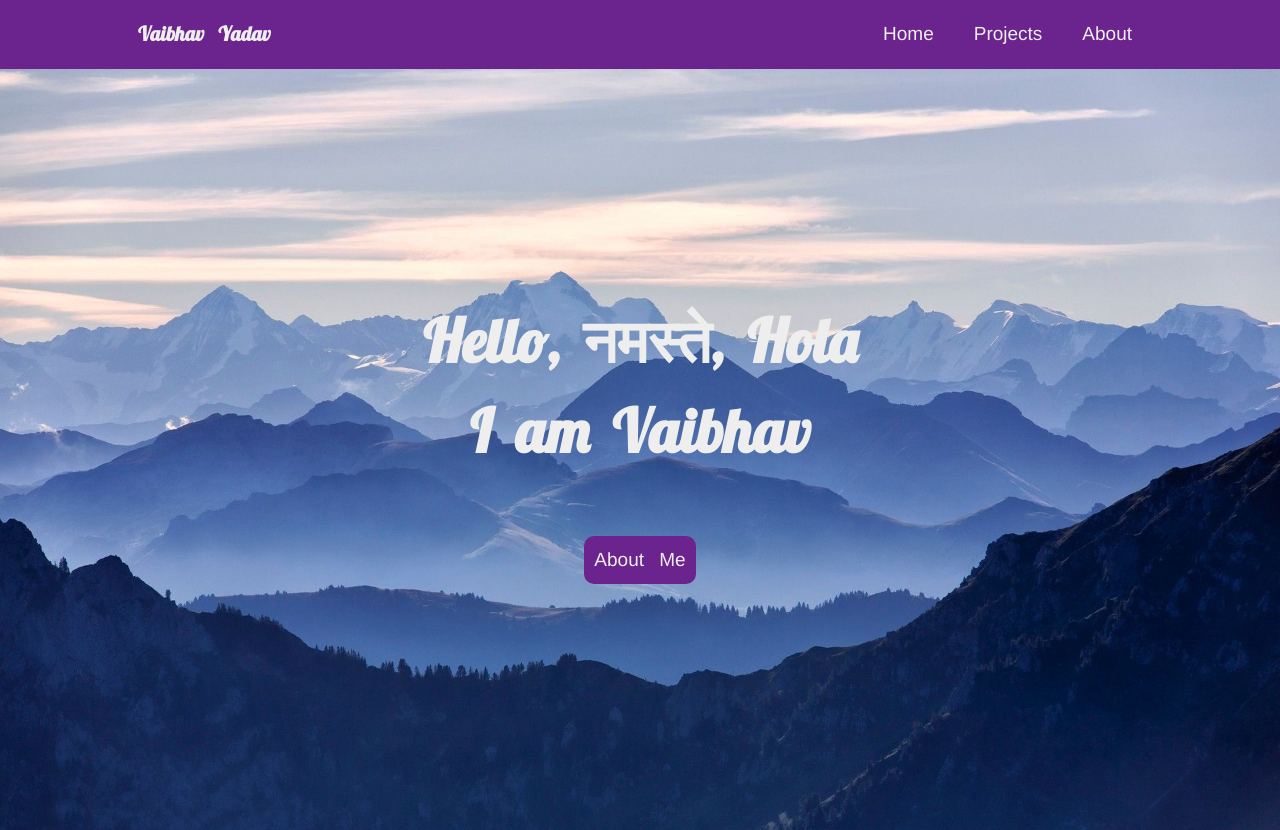
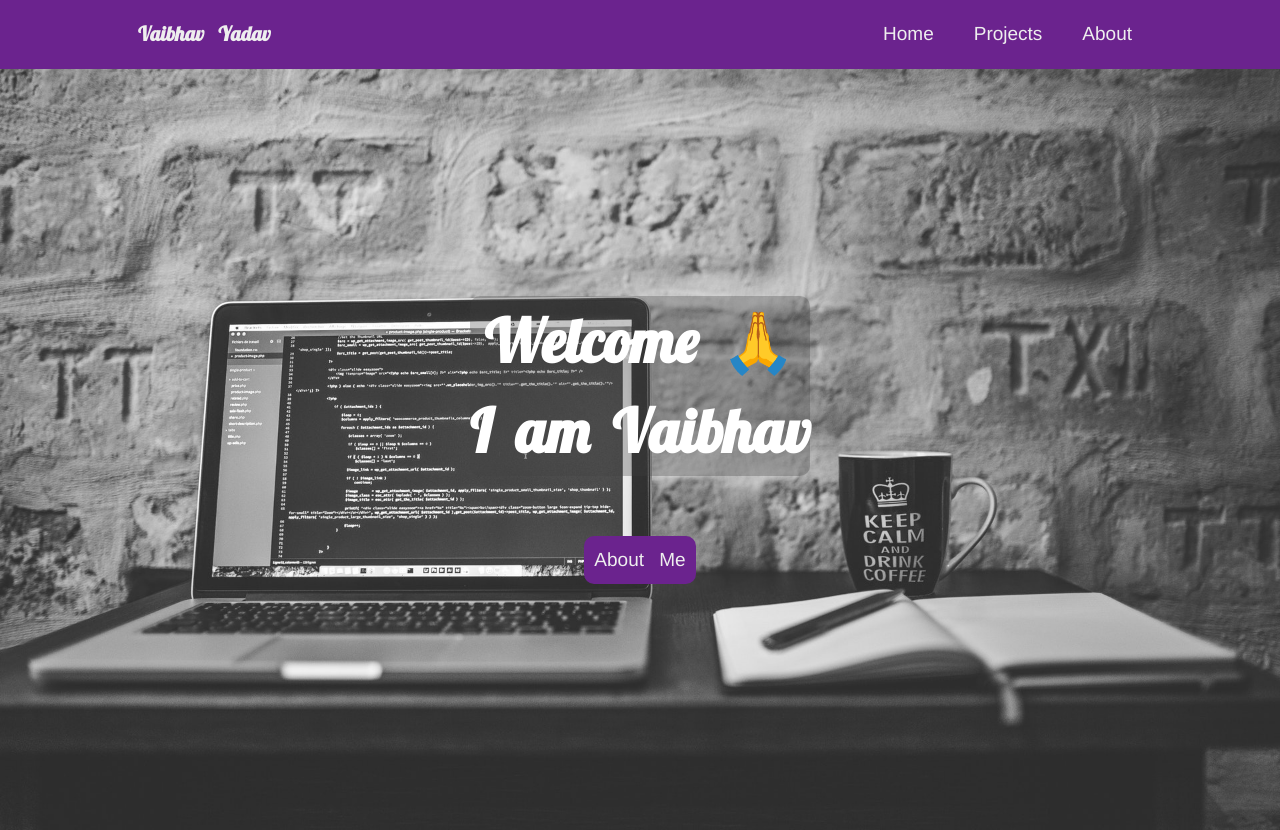
Before and after one commit to Vaibhav-Yadav-1998/old-website, a Nuxt app: page / in a window 1280 px wide. Built offline with nearby package versions, Linux system fonts and the light colour scheme.

Commit message:
changed heading and background

```diff
--- a/components/Welcome.vue
+++ b/components/Welcome.vue
@@ -1,6 +1,6 @@
 <template>
   <div class="welcome">
-    <h1 class="heading">Hello, नमस्ते, Hola <br> I am Vaibhav</h1>
+    <h1 class="heading">Welcome &#x1F64F; <br> I am Vaibhav</h1>
     <a
       href="#about"
       class="about-me">About Me</a>
@@ -15,14 +15,14 @@ export default {
 
 <style scoped>
 .welcome {
-  background: url("../assets/header-background.jpg");
+  background: url("../assets/showcase.jpg");
   background-size: cover;
   background-repeat: no-repeat;
   background-attachment: fixed;
   width: 100%;
   height: 100vh;
   background-position: center;
-  color: var(--secondary-color);
+  color: white;
   display: flex;
   flex-wrap: wrap;
   flex-direction: column;
@@ -34,6 +34,8 @@ export default {
 .heading {
   font-size: 6rem;
   font-family: "Lobster", Arial, Helvetica, sans-serif;
+  background: rgba(65, 65, 65, 0.3);
+  border-radius: 1rem;
 }
 
 .about-me {
@@ -57,7 +59,7 @@ export default {
 
 @media only screen and (max-width: 500px) {
   .heading {
-    font-size: 3rem;
+    font-size: 4rem;
   }
 }
 </style>
```
